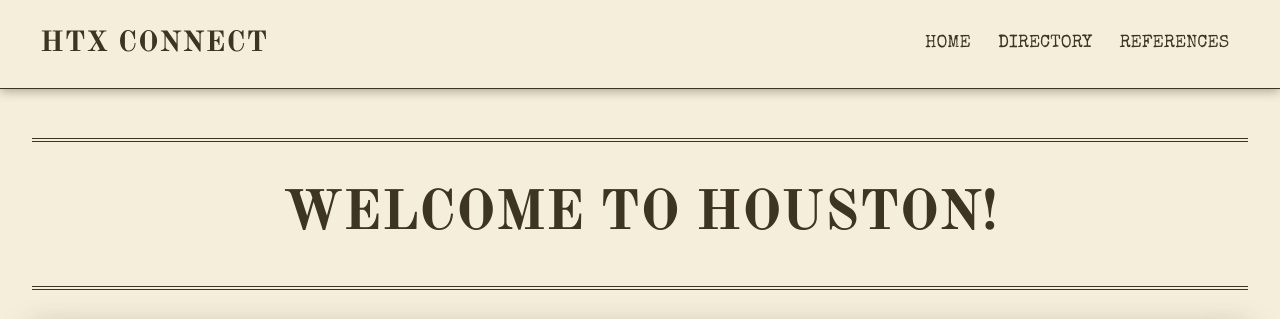
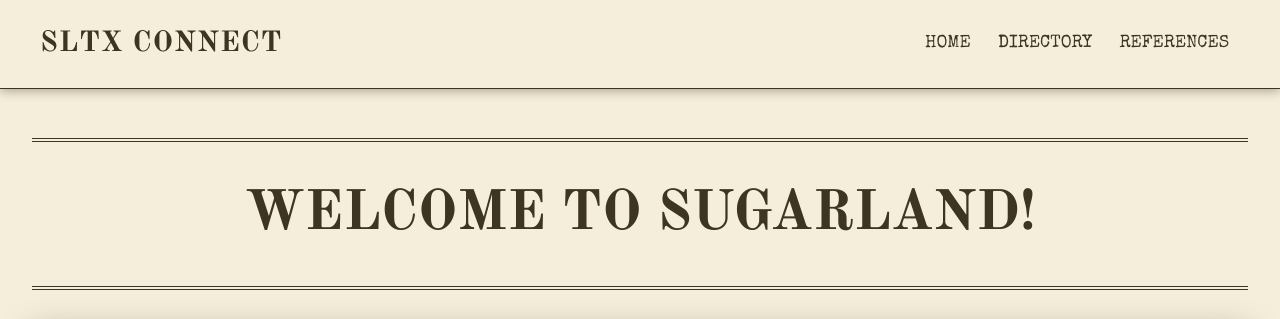
Before and after one commit to ananyajaggi09/TSAWebmasters, a website: page public/index.html in a window 1280 px wide. Shown: the top 319 px of the page. Drawn offline with nearby package versions, Linux system fonts and the light colour scheme.

Commit message:
a
Co-authored-by: (Student) Ananya.J3 <Ananya.J3@student.fortbendisd.gov>
Co-authored-by: (Student) Zahra.I2 <Zahra.I2@student.fortbendisd.gov>

```diff
--- a/public/index.html
+++ b/public/index.html
@@ -6,10 +6,10 @@
 </head>
 
 <body>
-  <h1>Welcome to Houston!</h1>
+  <h1>Welcome to SugarLand!</h1>
 
   <nav id="navbar">
-      <div class="nav-logo">HTX Connect</div>
+      <div class="nav-logo">SLTX Connect</div>
       <ul>
           <a href="index.html">HOME</a>
           <a href="directory.html">DIRECTORY</a>
@@ -18,7 +18,7 @@
   </nav>
 
     <p>
-        HTX Connect is a Houston resource directory dedicated to helping all citizens in the Houston area gain access to services benefiting their fundamental needs. As an information bank containing the locations and utilities of over 50+ organizations, HTX Connect strives to aid its users in connecting with community resources in hopes of laying the necessary groundwork for a brighter future for all.  By compiling information about essential services into one accessible platform, HTX Connect empowers individuals to find support quickly and without barriers. Check out our <a href="directory.html">Directory</a> to view upcoming events!
+        SLTX Connect is a Sugar Land resource directory dedicated to helping all citizens in the Sugar Land area gain access to services benefiting their fundamental needs. As an information bank containing the locations and utilities of over 50+ organizations, SLTX Connect strives to aid its users in connecting with community resources in hopes of laying the necessary groundwork for a brighter future for all.  By compiling information about essential services into one accessible platform, SLTX Connect empowers individuals to find support quickly and without barriers. Check out our <a href="directory.html">Directory</a> to view upcoming events!
     </p>
 
   <div class="image">
```
